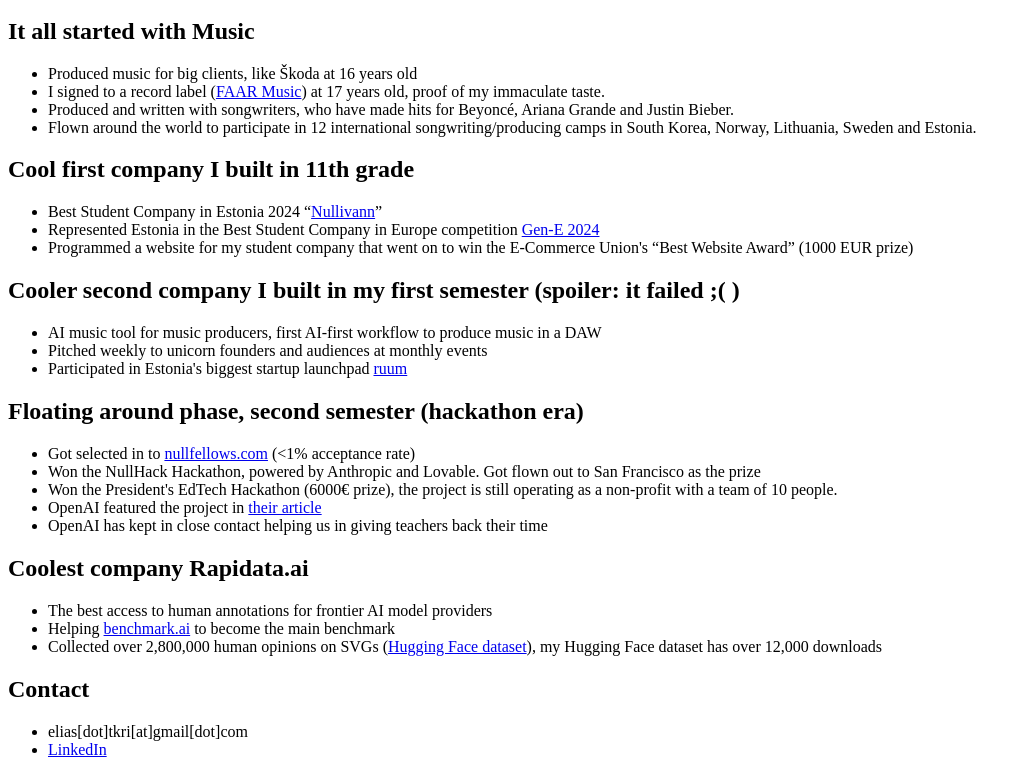
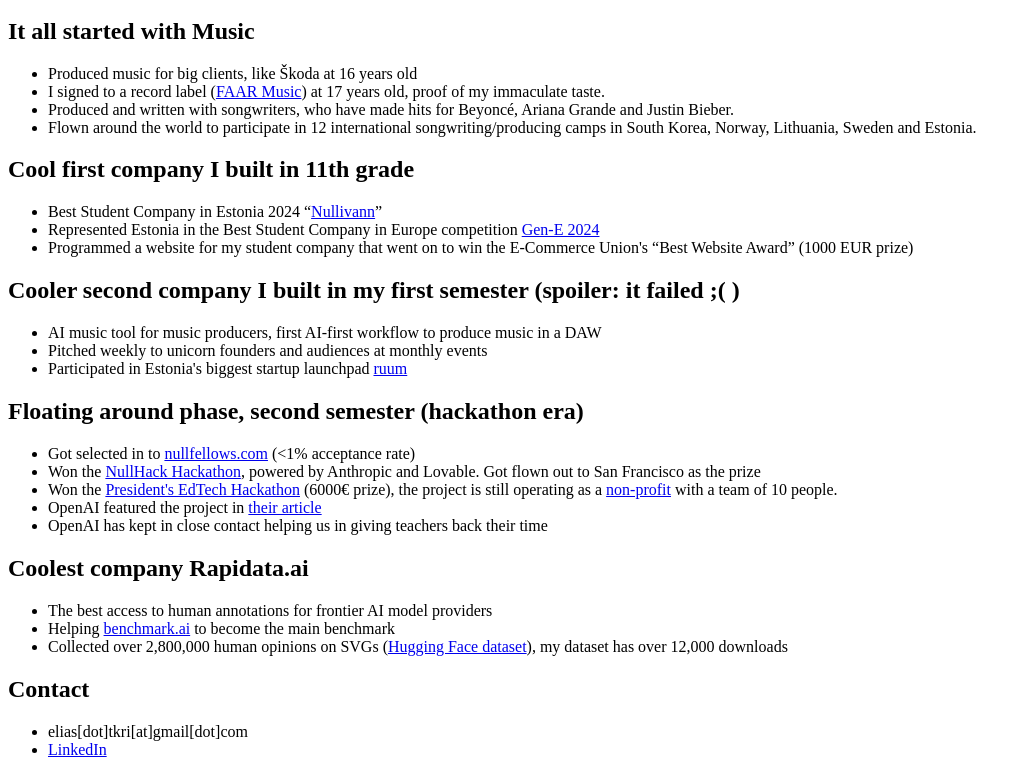
Before and after one commit to EliasTeikari/Portfolio_Elias, a Next.js app: page / in a window 1280 px wide. Shown: the part 460-1235 px from the top of the page, without its empty margins (0-1031 px from the left). Built offline with nearby package versions, Linux system fonts and the light colour scheme.

Commit message:
feat: add links to hackathon achievements in the Home component

```diff
--- a/src/app/page.tsx
+++ b/src/app/page.tsx
@@ -95,13 +95,19 @@
                     (&lt;1% acceptance rate)
                 </li>
                 <li>
-                    Won the NullHack Hackathon, powered by Anthropic and
-                    Lovable. Got flown out to San Francisco as the prize
+                    Won the{" "}
+                    <a href="https://lnkd.in/p/e_8ADQUQ">NullHack Hackathon</a>,
+                    powered by Anthropic and Lovable. Got flown out to San
+                    Francisco as the prize
                 </li>
                 <li>
-                    Won the President&apos;s EdTech Hackathon (6000€ prize), the
-                    project is still operating as a non-profit with a team of 10
-                    people.
+                    Won the{" "}
+                    <a href="https://hakk.tihupe.ee/en/">
+                        President&apos;s EdTech Hackathon
+                    </a>{" "}
+                    (6000€ prize), the project is still operating as a{" "}
+                    <a href="https://www.punanepastakas.ee/">non-profit</a>{" "}
+                    with a team of 10 people.
                 </li>
                 <li>
                     OpenAI featured the project in{" "}
@@ -130,7 +136,7 @@
                     <a href="https://huggingface.co/datasets/Rapidata/svg-benchmark">
                         Hugging Face dataset
                     </a>
-                    ), my Hugging Face dataset has over 12,000 downloads
+                    ), my dataset has over 12,000 downloads
                 </li>
             </ul>
 
```
